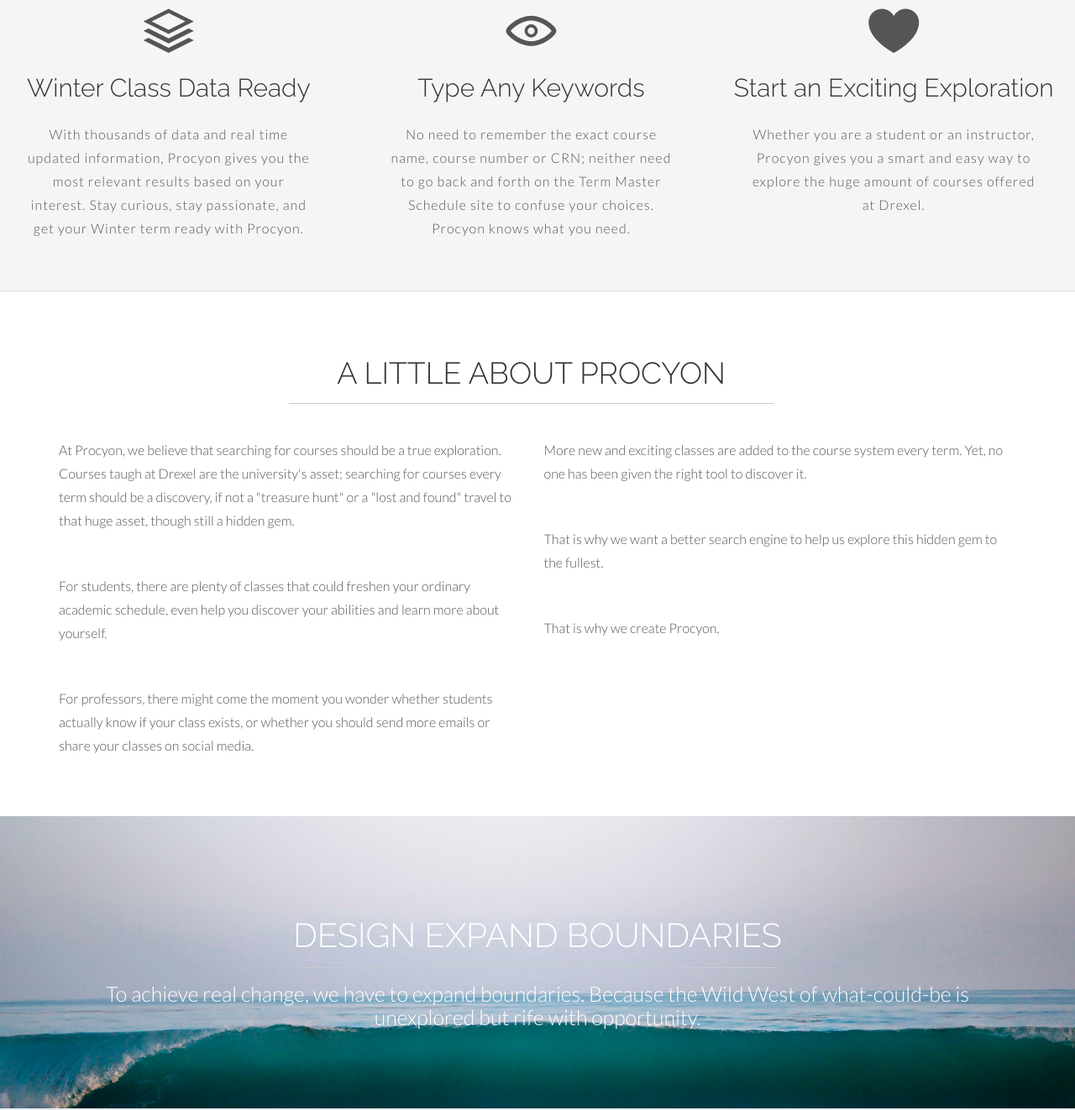
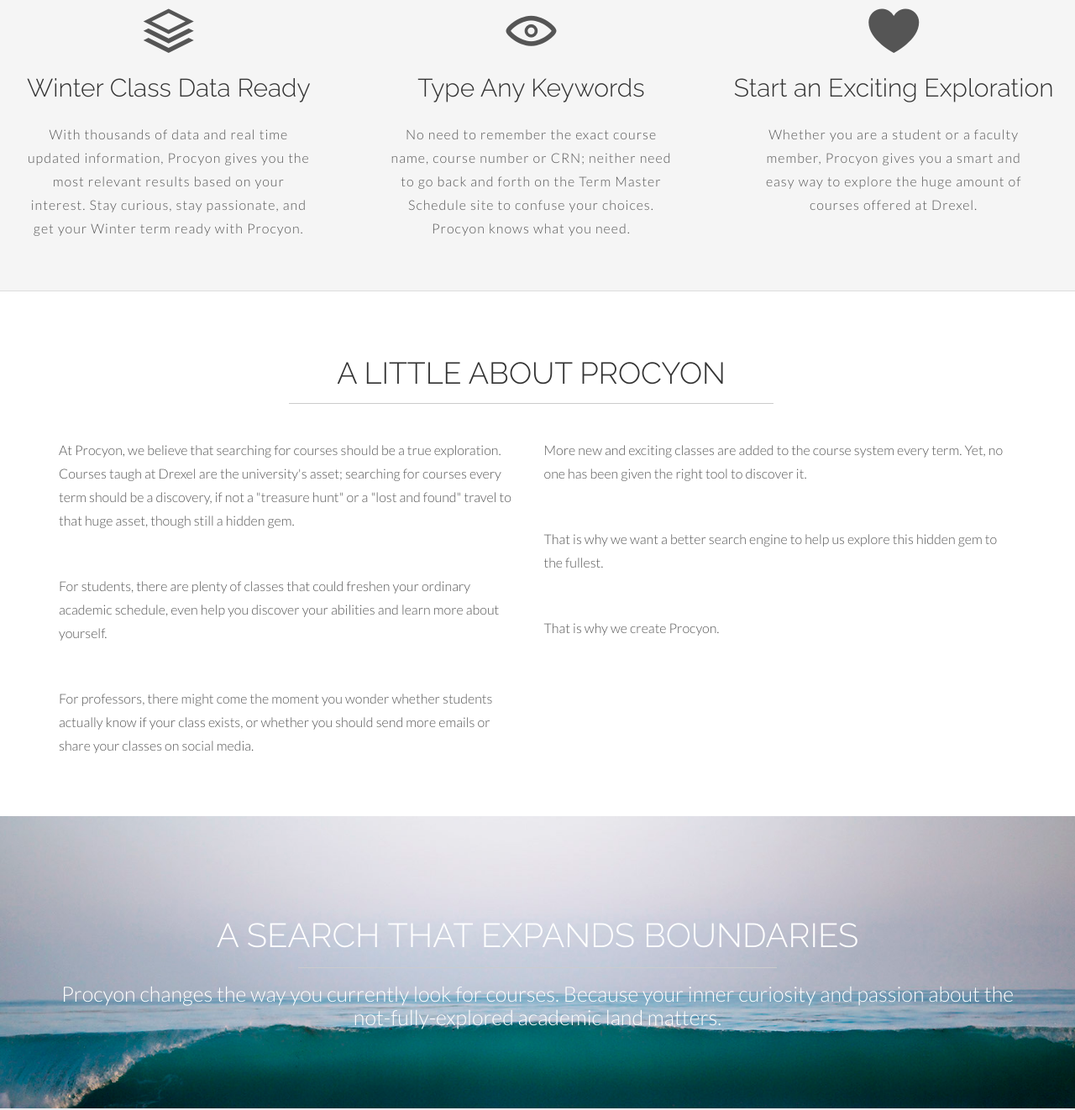
Before and after one commit to mailinhbui/mailinhbui.github.io, a plain HTML site: page index.html in a window 1280 px wide. Shown: the part 620-1942 px from the top of the page at 84% size. Drawn offline with Linux system fonts and the light colour scheme.

Commit message:
Second band-message

```diff
--- a/index.html
+++ b/index.html
@@ -88,7 +88,7 @@
 				<div class="col-lg-4 callout">
 					<span class="icon icon-heart"></span>
 					<h2>Start an Exciting Exploration</h2>
-					<p>Whether you are a student or an instructor, Procyon gives you a smart and easy way to explore the huge amount of courses offered at Drexel.    </p>
+					<p>Whether you are a student or a faculty member, Procyon gives you a smart and easy way to explore the huge amount of courses offered at Drexel.    </p>
 				</div><!-- col-lg-4 -->
 			</div><!-- row -->
 		</div><!-- greywrap -->
@@ -121,9 +121,9 @@
 		<!-- ==== SECTION DIVIDER1 -->
 		<section class="section-divider textdivider divider1">
 			<div class="container">
-				<h1>DESIGN EXPAND BOUNDARIES</h1>
+				<h1>A SEARCH THAT EXPANDS BOUNDARIES</h1>
 				<hr>
-				<p>To achieve real change, we have to expand boundaries. Because the Wild West of what-could-be is unexplored but rife with opportunity.</p>
+				<p>Procyon changes the way you currently look for courses. Because your inner curiosity and passion about the not-fully-explored academic land matters.</p>
 			</div><!-- container -->
 		</section><!-- section -->
 
```
